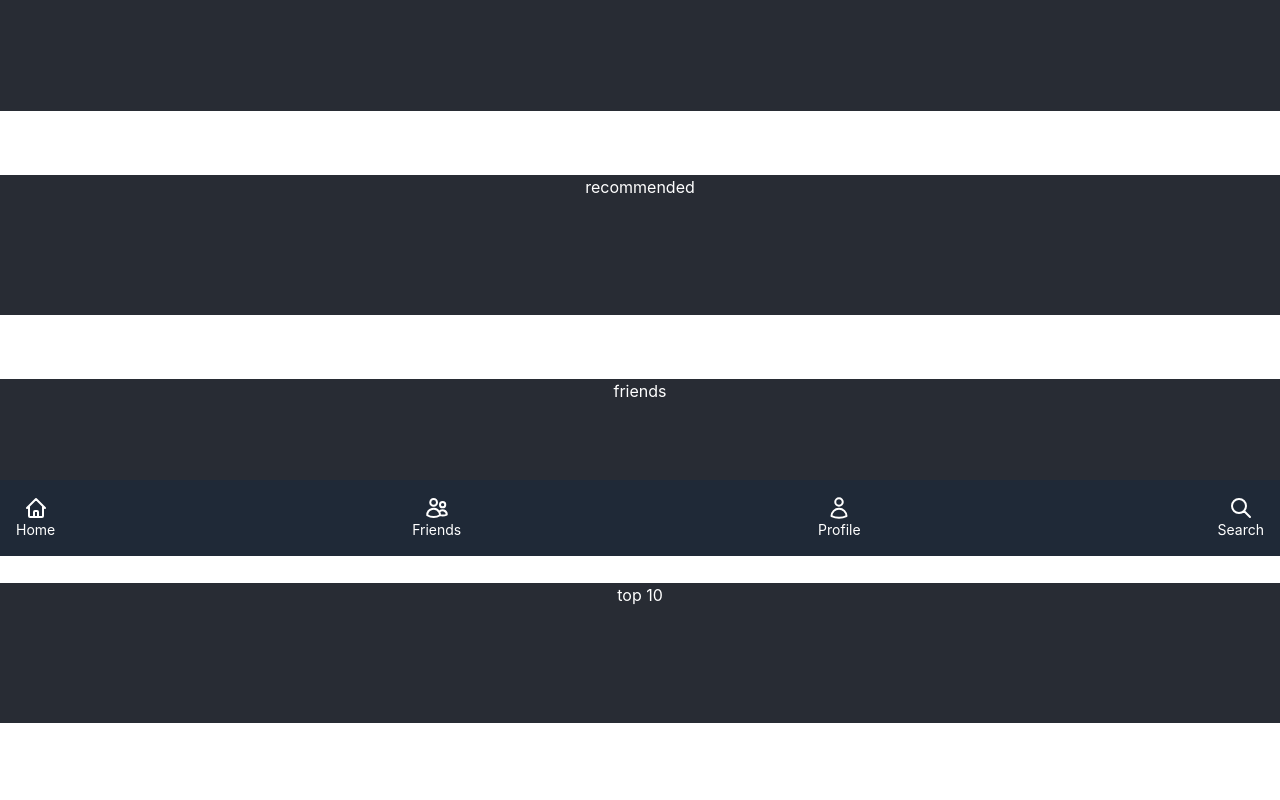
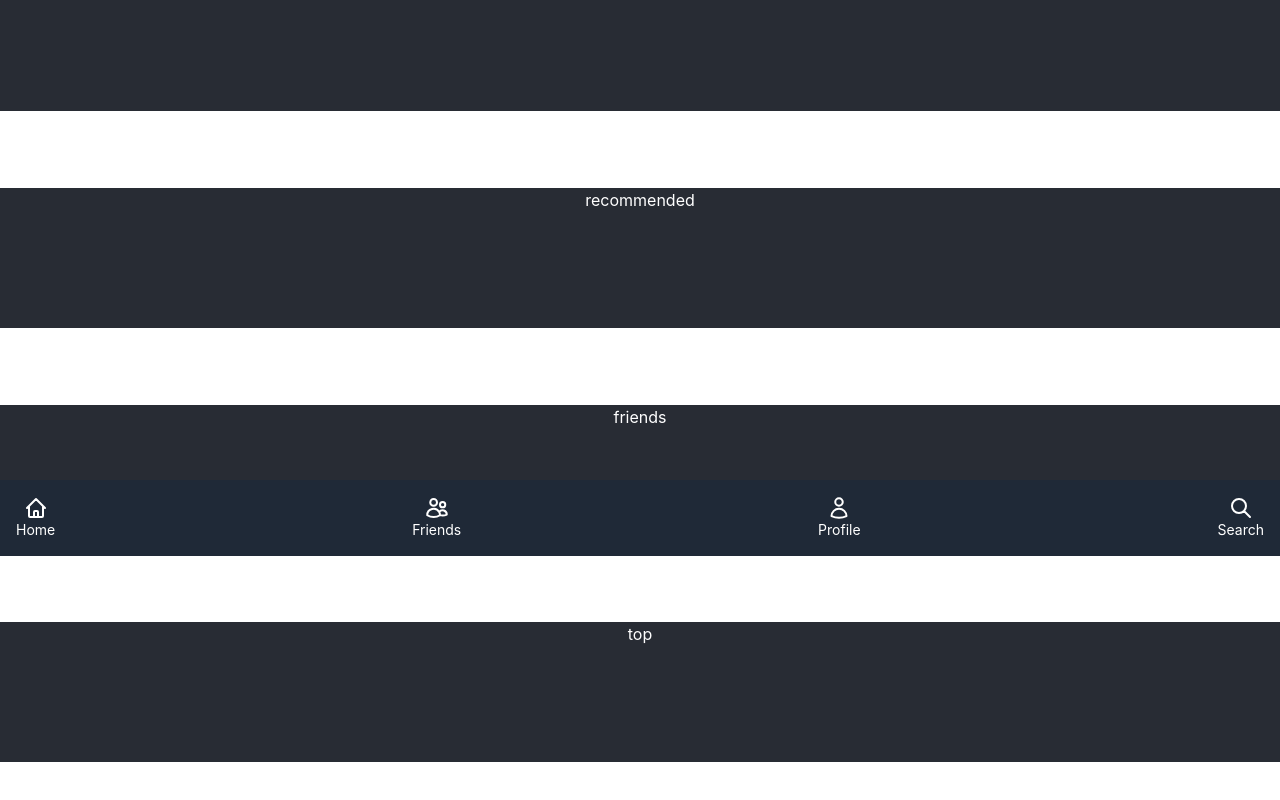
Before and after one commit to agiledev-students-spring2024/4-final-project-readtrack, a React (Create React App) app in the folder front-end/: page /mainHome in a window 1280 px wide. Shown: the part 244-1044 px from the top of the page. Built offline with nearby package versions, Linux system fonts and the light colour scheme.

Commit message:
user story 14

```diff
--- a/front-end/src/App.css
+++ b/front-end/src/App.css
@@ -129,6 +129,6 @@
   width: auto;
   height: 140px;
   background-color: #282c34;
-  margin: 5% auto;
+  margin: 6% auto;
   color: white;
 }
--- a/front-end/src/components/mainHome.js
+++ b/front-end/src/components/mainHome.js
@@ -10,7 +10,7 @@ const MainHome = (props) => {
                 <div className="bookDividers"> personal  </div>
                 <div className="bookDividers"> recommended </div>
                 <div className="bookDividers"> friends </div>
-                <div className="bookDividers"> top 10 </div>
+                <div className="bookDividers"> top </div>
             </div>
 
         </div>
```
